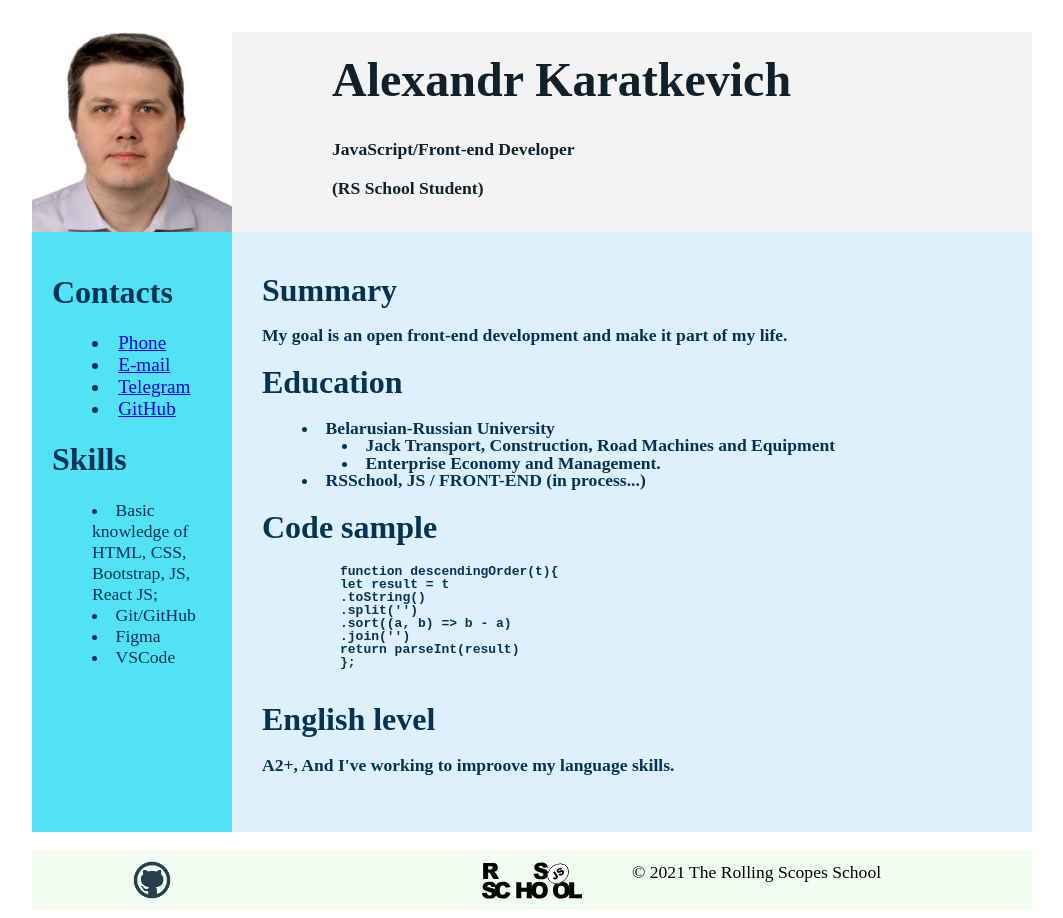
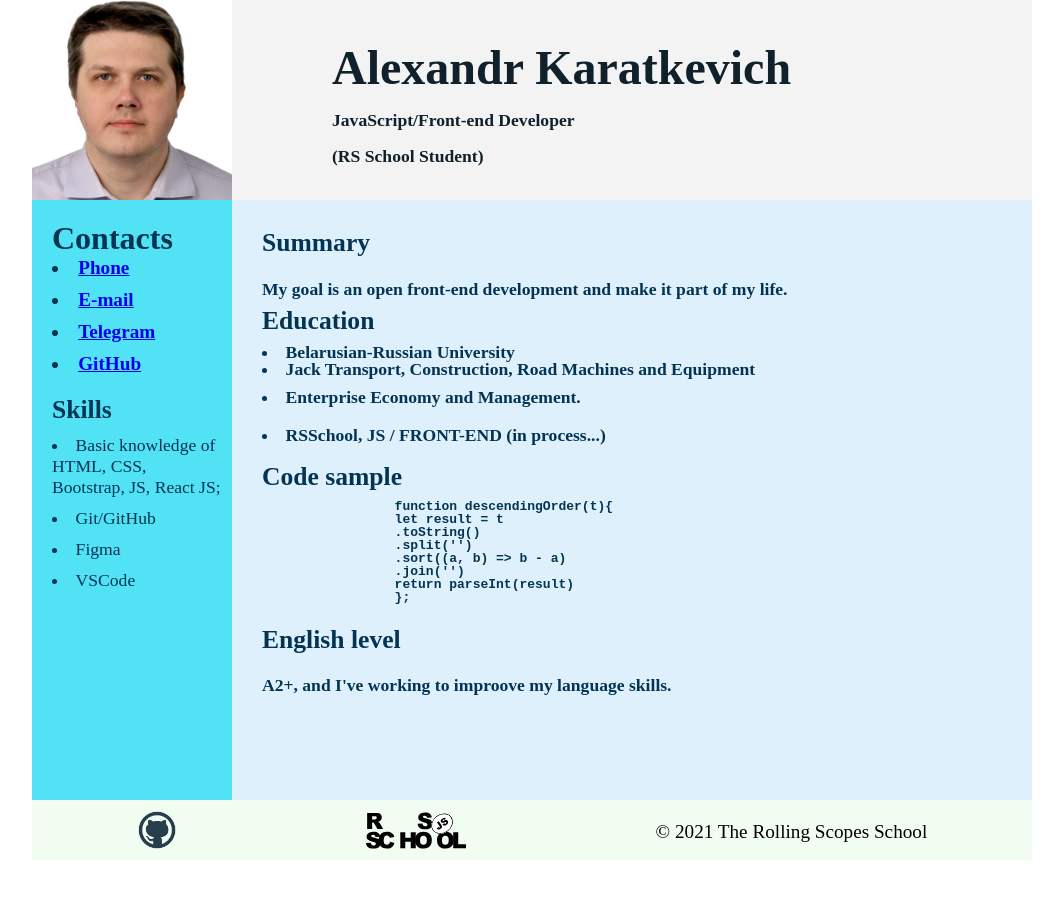
Before and after one commit to koraleaxandr/rsschool-cv, a plain HTML site: page index.html in a window 1280 px wide. Shown: the whole page, without its empty margins (108-1171 px from the left). After the commit the page ends 860 px from the top, so only its background shows below. Drawn offline with Linux system fonts and the light colour scheme.

Commit message:
fix: edit photo

```diff
--- a/css/style.css
+++ b/css/style.css
@@ -1,4 +1,12 @@
- ul {
+
+* {
+  margin:0;
+  padding:0;
+  box-sizing: border-box;
+  font-size: 100%;
+}
+
+ul {
 color: #043453;
 list-style: inside;
 font: 1.2rem ;
@@ -6,67 +14,85 @@ font: 1.2rem ;
 
  li {
 font-size: 1.1rem;
+padding-bottom: 10px;
+transition: all 1s;
  }
  .link-hover {
    font-size: 120%;
+   font-weight: 600;
+
  }
  .link-hover :hover {
+  color: rgba(247, 19, 144, 0.5);
+}
 
-  color: rgb(247, 19, 209);
-}
  h1 {
    font-size: 2em;
-   /*
-   text-decoration: underline rgb(0, 17, 255);
- */
+  }
+
+  h2 {
+    font-size: 1.6em;
+    padding: 10px 0;
   }
 
   p {
   font-size: 1.1rem;
+  margin-top: 15px;
   }
+  /*--------------------------------------------------------*/
 
 .header-section {
   position: relative;
-  width: 1000px;
+  max-width: 1000px;
   height: 200px;
   margin: 0 auto 0 auto;
   background-color: #f3f3f3;
-  background-image: url();
-  background-position: 20% 50%;
   background-repeat: no-repeat;
+  display: flex;
+  justify-content: space-around;
+  flex-wrap: nowrap;
+  align-items: center;
+  overflow: hidden;
+  box-sizing: border-box;
   }
 
   .text-header {
   position: relative;
-  width: 600px;
-  left: 300px;
-  top: 20px;
+  max-width: 600px;
+  height: 200px;
+  margin: 40px auto auto 100px;
   font-weight: 900;
   font-size: 1.5rem;
   color: #10212c;
+  overflow: hidden;
 }
 
 .image-CV {
-  position:absolute;
-  margin: 0;
-}
-
+  position:relative;
+ }
+/*---------------------------------------------------------*/
 .main-section {
   position: relative;
-  width: 1000px;
+  max-width: 1000px;
   height: 600px;
-  margin: 0 auto;
-  padding: 0;
-  background-color: #ffffff;
-}
+  margin: 0px auto;
+  padding: 0px;
+  background-color: #cce8faa9;
+  display: flex;
+  /* justify-content: space-between; */
+  flex-wrap: nowrap;
+  align-items: center;
+  overflow: hidden;
+
+ }
 
 .left-section {
-  position: absolute;
-  width: 180px;
-  height: 580px;
+  position: relative;
+  width: 200px;
+  height: 600px;
   margin: 0;
   background-color: #51e2f5;
-  padding: 20px 0px 0 20px;
+  padding: 20px 10px 0 20px;
   }
 
   .left-section {
@@ -74,17 +100,16 @@ font-size: 1.1rem;
   }
 
 .central-section {
-  position: absolute;
-  width: 760px;
-  height: 560px;
-  margin:0 0 0 200px;
+  position: relative;
+  /* max-width: 800px; */
+  min-height: 600px;
+  /* margin:0 0 0 200px; */
   padding: 20px 10px 20px 30px;
-  background-color: #cce8faa9;
-}
+  }
 
 .text-central-section {
   position: relative;
-  width: 720px;
+  /* max-width: 800px; */
   font-size: 1.0em;
   line-height: 1.0;
   font-weight: 900;
@@ -93,32 +118,43 @@ font-size: 1.1rem;
 
 .footer-section {
   position: relative;
-  width: 1000px;
+  top:0px;
+  max-width: 1000px;
   height: 60px;
-  margin: 0 auto 0 auto;
+  margin: 0 auto;
+  padding: 10px;
   background-color: #c1f3bd36;
-  background-image: url();
-  background-position: 20% 50%;
+  /* background-image: url();
+  background-position: 20% 50%; */
   background-repeat: no-repeat;
+  display: flex;
+  justify-content: space-around;
+  flex-wrap: wrap;
+  align-items: center;
 }
 
 .text-footer {
   position: relative;
-  width: 400px;
-  left: 60%;
-  top: 20%;
-  font-weight: 300;
-  font-size: 0.8rem;
+  max-width: 400px;
+  font-weight: 400;
+  font-size: 1.2rem;
 }
 
 .image-github {
-  position:absolute;
-  margin-top: 1%;
-  margin-left: 10%;
+  position:relative;
+  transition: all 0.8s;
+}
+
+.image-github:hover {
+  filter: drop-shadow(0px 6px 5px rgb(99, 204, 190));
+  /* width: 45px;
+  height: 45px; */
 }
 
 .image-rsschool {
-  position:absolute;
-  margin-top: 1%;
-  margin-left: 45%;
+  position:relative;
+  transition: all 0.8s;
 }
+ .image-rsschool:hover {
+  filter: drop-shadow(0px 6px 5px rgb(99, 204, 190));
+ }
--- a/index.html
+++ b/index.html
@@ -25,17 +25,13 @@
           <img class="image-CV" src="./images/imageCV.png" alt="CV Photo" width="200" height="200">
 
     <div class="text-header" >
-
-
        <h1>Alexandr Karatkevich</h1>
        <p>JavaScript/Front-end Developer</p>
        <p>(RS School Student)</p>
-
-
     </div>
   </header>
+
   <main>
-
       <div class="main-section">
         <div class="left-section">
         <h1>Contacts</h1>
@@ -45,7 +41,7 @@
            <li class="link-hover"><a href="@koraleaxandr" target="_blank">Telegram</a></li>
            <li class="link-hover"><a href="https://github.com/koraleaxandr" target="_blank">GitHub</a></li>
           </ul>
-        <h1>Skills</h1>
+        <h2>Skills</h2>
           <ul>
             <li>Basic knowledge of HTML, CSS, Bootstrap, JS, React JS;</li>
             <li>Git/GitHub</li>
@@ -57,10 +53,10 @@
 
         <div class="central-section">
         <div class= "text-central-section">
-         <h1>Summary</h1>
+            <h2>Summary</h2>
               <p>My goal is an open front-end development and make it part of my life.</p>
 
-         <h1>Education</h1>
+           <h2>Education</h2>
               <ul>
                 <li> Belarusian-Russian University
                   <ul>
@@ -70,7 +66,8 @@
                 </li>
                 <li>RSSchool, JS / FRONT-END (in process...)</li>
               </ul>
-         <h1>Code sample</h1>
+
+            <h2>Code sample</h2>
               <pre>
                  function descendingOrder(t){
                  let result = t
@@ -81,8 +78,9 @@
                  return parseInt(result)
                  };
               </pre>
-         <h1>English level</h1>
-         <p>A2+, And I've working to improove my language skills.</p>
+
+            <h2>English level</h2>
+              <p>A2+, and I've working to improove my language skills.</p>
         </div>
         </div>
       </div>
@@ -96,10 +94,8 @@
         <img class="image-rsschool" src="./images/rs_school_js.svg" alt="Rsschool-logo" width="100" height="40">
       </a>
       <div class="text-footer">
-              <p>© 2021 The Rolling Scopes School</p>
+              © 2021 The Rolling Scopes School
       </div>
-
     </div>
   </footer>
-
 </html>
```
Lines whose indentation alone changed are shown as unchanged.
